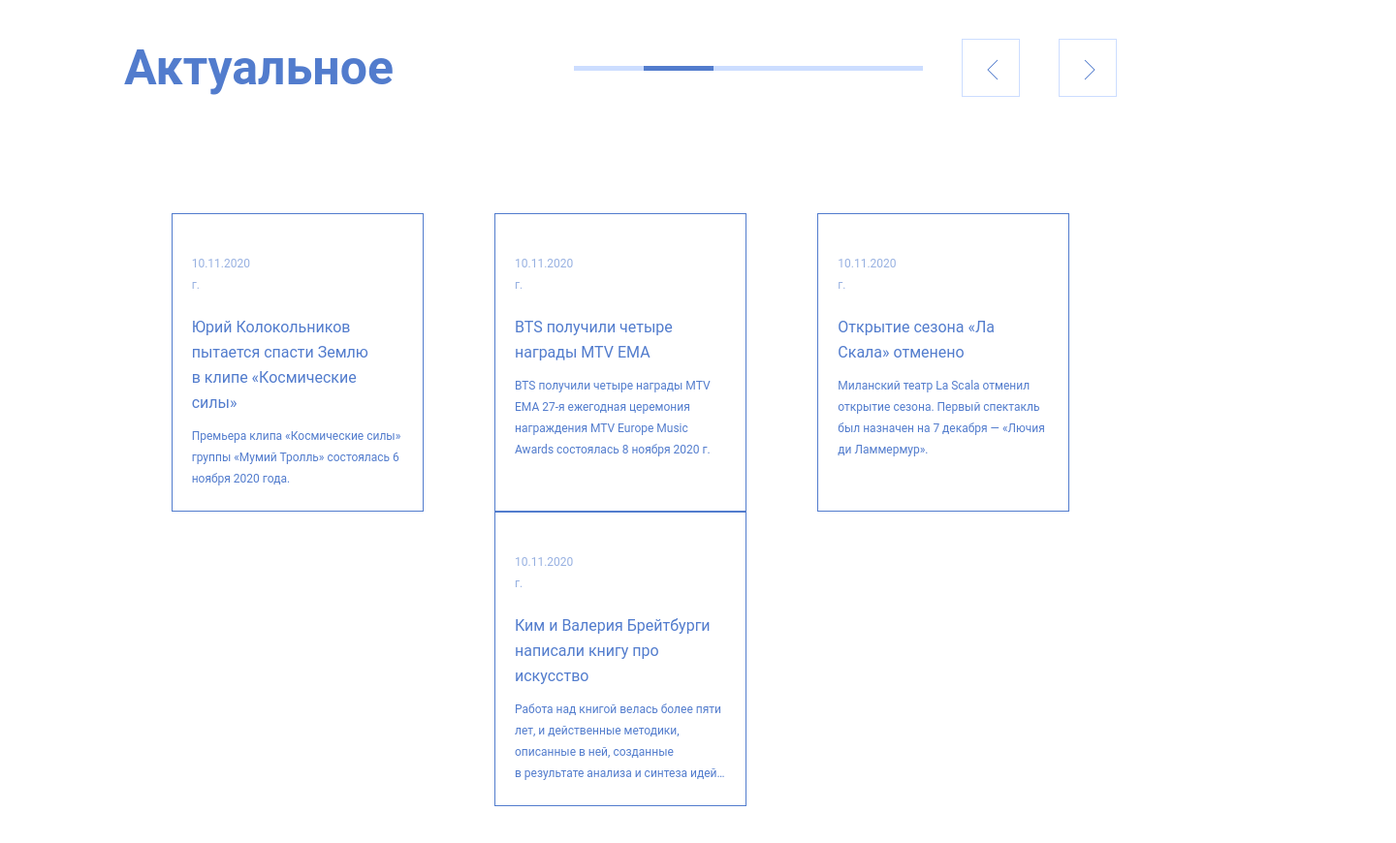
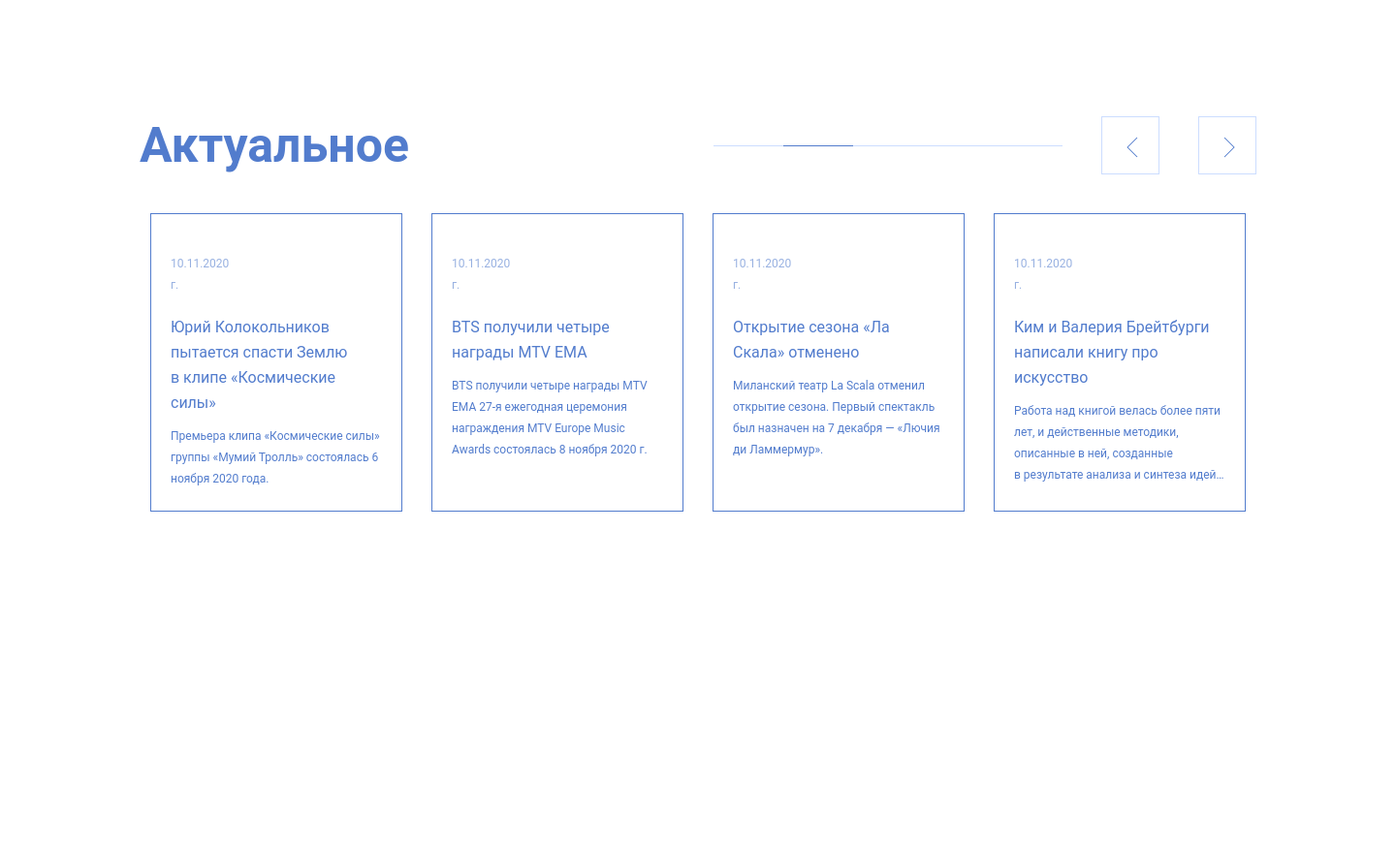
Before and after one commit to Serejkaand1/DragandDrop, a plain HTML site: page index.html in a window 1280 px wide. Shown: the whole page at 97% size, 1440 px wide, since content can reach past the window. Before the commit the page ends 840 px from the top, so only its background shows below. Drawn offline with Linux system fonts and the light colour scheme.

Commit message:
testing draganddrop

```diff
--- a/style.scss
+++ b/style.scss
@@ -1,10 +1,15 @@
+body {
+    width: 1440px;
+    height: 800px;
+}
+
 .header {
     width: 100%;
     height: 60px;
     padding: 0 10%;
     display: flex;
     justify-content: space-between;
-    margin: 40px 0 120px 0;
+    margin: 120px 0 40px 0;
     flex-wrap: wrap;
 
     h1 {
@@ -34,6 +39,12 @@
     }
 
 
+    button:hover {
+        background: #C8D9FB;
+
+    }
+
+
     a {
         width: 60px;
         height: 60px;
@@ -46,7 +57,7 @@
 .scroll {
     max-width: 360px;
     width: 100%;
-    height: 5px;
+    height: 1px;
     background-color: #CCDDFF;
     display: flex;
     margin: auto 0;
@@ -59,7 +70,7 @@
     span {
         display: block;
         width: 90px;
-        height: 5px;
+        height: 1px;
         background-color: #CCDDFF;
     }
 }
```
Also changed, not shown: style.css, 1 other file.
